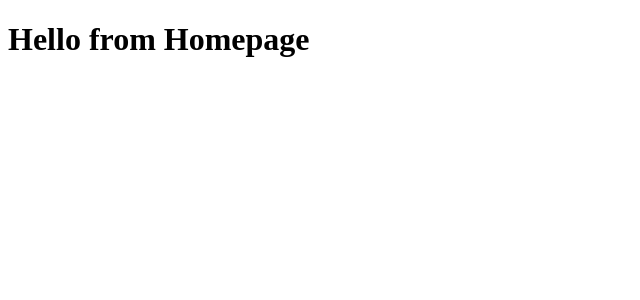
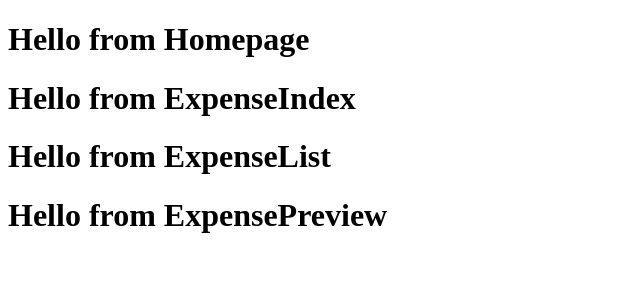
Before and after one commit to amitf11/Personal-Expense-Tracker, a React (Vite) app: page / in a window 1280 px wide. Shown: the top 300 px of the page, without its empty margins (0-640 px from the left). Built offline with nearby package versions, Linux system fonts and the light colour scheme.

Commit message:
Create base components

```diff
--- /dev/null
+++ b/src/cmps/ExpenseIndex.jsx
@@ -0,0 +1,10 @@
+import { ExpenseList } from "./ExpenseList";
+
+export function ExpenseIndex() {
+    return (
+        <>
+            <h1>Hello from ExpenseIndex</h1>
+            <ExpenseList />
+        </>
+    )
+}
--- /dev/null
+++ b/src/cmps/ExpenseList.jsx
@@ -0,0 +1,10 @@
+import { ExpensePreview } from "./ExpensePreview";
+
+export function ExpenseList() {
+    return (
+        <>
+            <h1>Hello from ExpenseList</h1>
+            <ExpensePreview />
+        </>
+    )
+}
--- /dev/null
+++ b/src/cmps/ExpensePreview.jsx
@@ -0,0 +1,3 @@
+export function ExpensePreview() {
+    return <h1>Hello from ExpensePreview</h1>
+}
--- a/src/pages/HomePage.jsx
+++ b/src/pages/HomePage.jsx
@@ -1,3 +1,10 @@
+import { ExpenseIndex } from "../cmps/ExpenseIndex";
+
 export function HomePage() {
-    return <h1>Hello from Homepage</h1>
+    return (
+        <>
+            <h1>Hello from Homepage</h1>
+            <ExpenseIndex />
+        </>
+    )
 }
```
